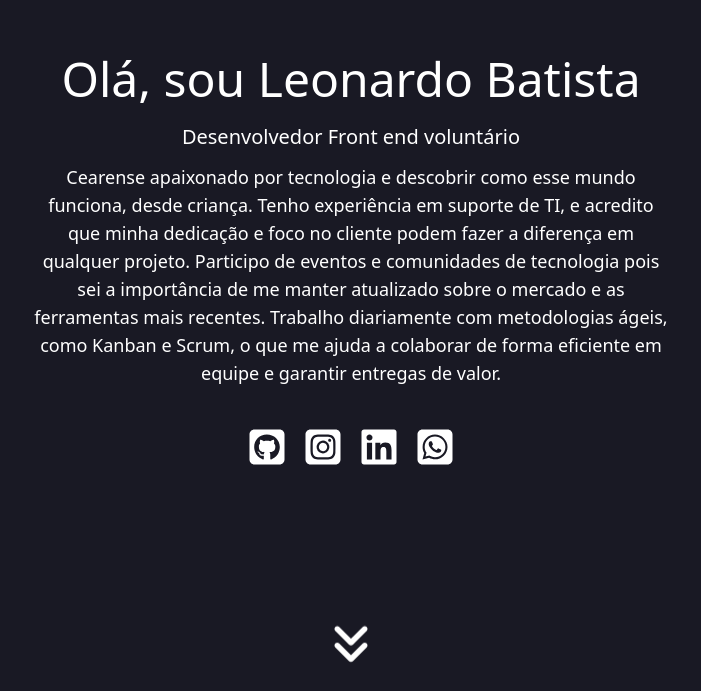
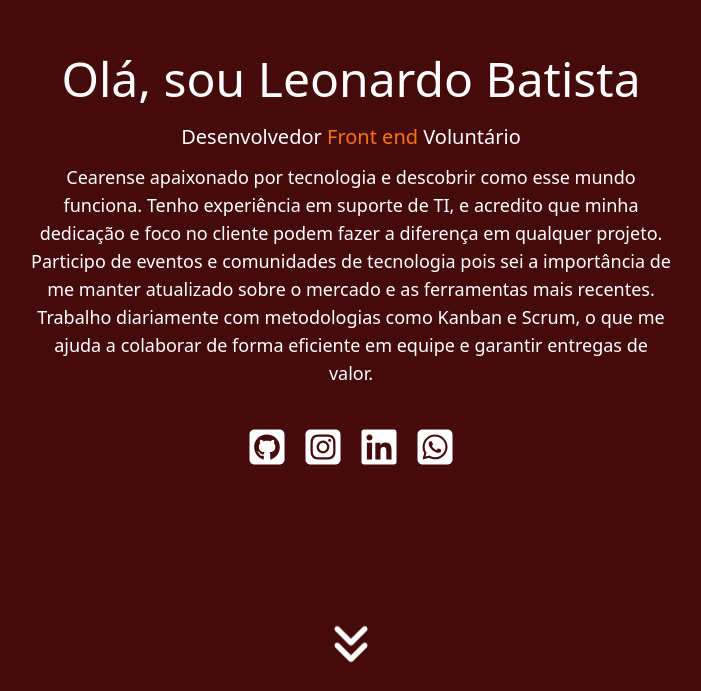
Before and after one commit to DevTec2020/Apresentacao, a React (Vite) app: page / in a window 1280 px wide. Shown: the part 109-800 px from the top of the page, without its empty margins (289-990 px from the left). Built offline with nearby package versions, Linux system fonts and the light colour scheme.

Commit message:
FEAT: Componetizando botões de rede social e adicionando cores a Apresentação

```diff
--- a/src/components/Apresentacao/index.tsx
+++ b/src/components/Apresentacao/index.tsx
@@ -1,15 +1,34 @@
+import { useState, useEffect } from "react"
+
 import Git from "../../assets/Git.svg"
 import Instagram from "../../assets/Instagram.svg"
 import Linkedin from "../../assets/Linkedin.svg"
 import Whatsapp from "../../assets/Whatsapp.svg"
 
 import { Arrow } from "../Arrow"
+import { ButtonRedes } from "../Button"
+
+
+export function Apresentacao(){
+    const [text, setText] = useState("Cargo")
+
+    useEffect(() => {
+        const texts = ["Front end", "Web"]
+        let index = 0
+
+        const interval = setInterval(() => {
+            index = (index + 1) % texts.length;
+            setText(texts[index]);
+        }, 2000)
+
+        return () => clearInterval(interval);
+    },[]);
 
 
 
-export function Apresentacao(){
+
     return (
-        <div className="flex flex-col min-h-screen text-white">
+        <div className="flex flex-col min-h-screen text-white bg-red-950">
             <div className="flex-grow flex flex-col items-center justify-center">
                 <div>
                     <h1 className="text-5xl">Olá, sou Leonardo Batista</h1>
@@ -17,32 +36,31 @@ export function Apresentacao(){
 
                 <div className="mt-5 text-xl">
                     <h2>
-                        <span> Desenvolvedor Front end</span>
-                        <span> voluntário</span>
+                        Desenvolvedor <span className="text-orange-500">{text}</span> Voluntário
                     </h2>
                 </div>
 
                 <div className="mt-3 w-2/4 text-center text-lg">
-                    Cearense apaixonado por tecnologia e descobrir como esse mundo funciona, desde
-                    criança. Tenho experiência em suporte de TI, e acredito que minha dedicação e foco no
+                    Cearense apaixonado por tecnologia e descobrir como esse mundo funciona.
+                    Tenho experiência em suporte de TI, e acredito que minha dedicação e foco no
                     cliente podem fazer a diferença em qualquer projeto. Participo de eventos e
                     comunidades de tecnologia pois sei a importância de me manter atualizado sobre o
                     mercado e as ferramentas mais recentes. Trabalho diariamente com metodologias
-                    ágeis, como Kanban e Scrum, o que me ajuda a colaborar de forma eficiente em equipe
+                    como Kanban e Scrum, o que me ajuda a colaborar de forma eficiente em equipe
                     e garantir entregas de valor.
                 </div>
 
                 <div className="mt-10 flex gap-4">
-                    <button type="button"><img src={Git} alt="Git Ico" /></button>
-                    <button type="button"><img src={Instagram} alt="Ico Instagram" /></button>
-                    <button type="button"><img src={Linkedin} alt="Ico Linkedin" /></button>
-                    <button type="button"><img src={Whatsapp} alt="Ico Whatsapp" /></button>
+                    <ButtonRedes src={Git} alt="Git Ico" href="https://github.com/DevTec2020"/>
+                    <ButtonRedes src={Instagram} alt="Instagram Ico" href="https://www.instagram.com/ls_batista/"/>
+                    <ButtonRedes src={Linkedin} alt="Linkedin Ico" href="https://www.linkedin.com/in/devtec-leobatista/"/>
+                    <ButtonRedes src={Whatsapp} alt="Whatsapp Ico" href="https://wa.me/85985646542"/>
                 </div>
             </div>
 
-            <div >
-                <Arrow />
-            </div>
+
+            <Arrow />
+
         </div>
     )
 }
--- /dev/null
+++ b/src/components/Button/index.tsx
@@ -0,0 +1,16 @@
+type Props = React.ComponentProps<"button"> & {
+    src: string
+    alt: string
+    href: string
+}
+
+
+export function ButtonRedes({src, alt, href}: Props) {
+    return (
+        <button type="button">
+            <a href={href} target="_blank">
+                <img src={src} alt={alt} />
+            </a>
+        </button>
+     )
+}
```
